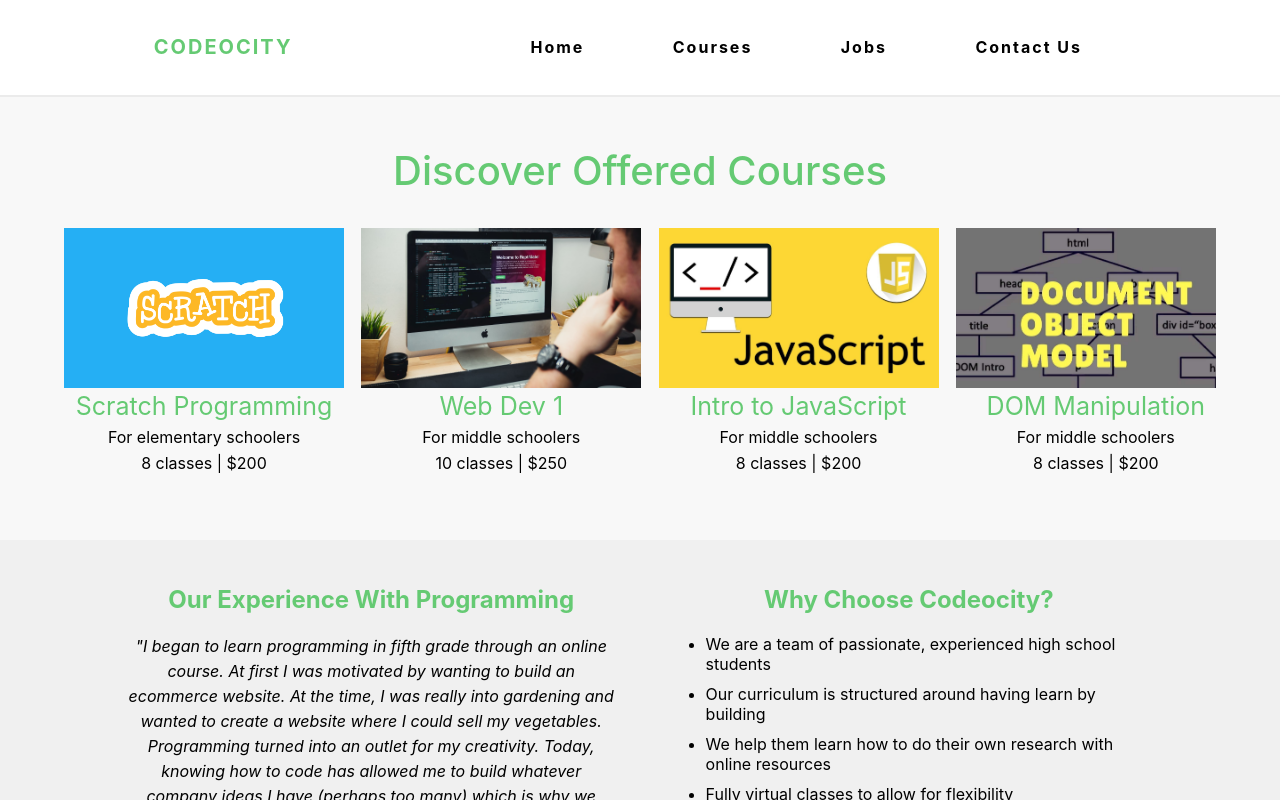
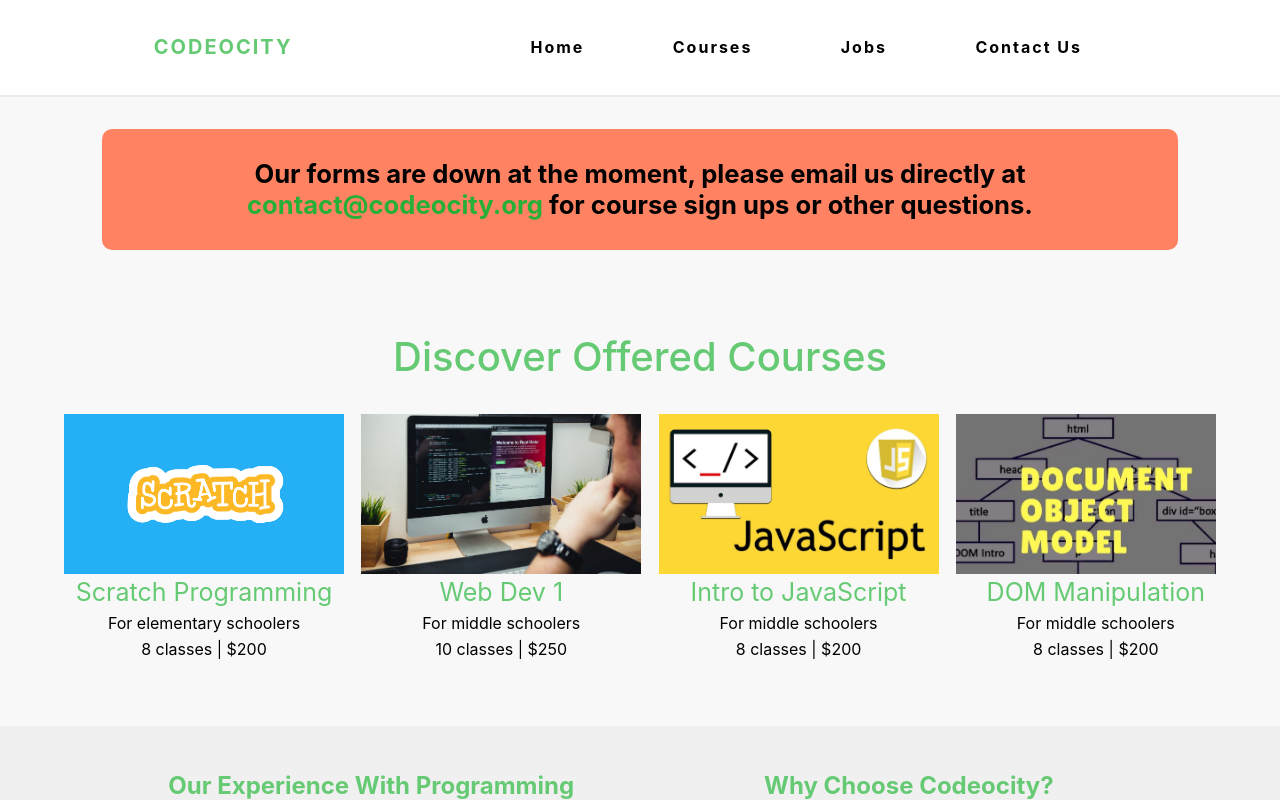
Before and after one commit to yxli001/Codeocity, a React (Create React App) app in the folder frontend/: page / in a window 1280 px wide. Built offline with nearby package versions, Linux system fonts and the light colour scheme.

Commit message:
add forms down banner

```diff
--- a/frontend/src/App.js
+++ b/frontend/src/App.js
@@ -12,6 +12,7 @@ import NotFound from "./pages/NotFound/NotFound";
 import CourseSignup from "./pages/courses/course-signup/CourseSignup";
 import { useState } from "react";
 import PaymentReminder from "./pages/Payment-Reminder/PaymentReminder";
+import FormDownBanner from "./components/FormDownBanner/FormDownBanner";
 // Yixuan: forms, second page, home page
 // Brian: navbar, courses, and meet the team
 
@@ -24,6 +25,7 @@ function App() {
             <div className="navbar">
                 <Navbar />
             </div>
+            <FormDownBanner />
             <Routes>
                 <Route path="/" element={<Home />} />
                 <Route path="/courses" element={<Courses />} />
--- /dev/null
+++ b/frontend/src/components/FormDownBanner/FormDownBanner.css
@@ -0,0 +1,16 @@
+.form-down-banner-container {
+    width: 80%;
+    margin: 2rem auto;
+    padding: 1% 2%;
+    background-color: #ff8363;
+    display: flex;
+    justify-content: center;
+    align-items: center;
+    text-align: center;
+    font-size: 0.8rem;
+    border-radius: 10px;
+}
+
+.form-down-banner-text-highlight {
+    color: rgb(39, 175, 57);
+}
--- /dev/null
+++ b/frontend/src/components/FormDownBanner/FormDownBanner.js
@@ -0,0 +1,18 @@
+import React from "react";
+import "./FormDownBanner.css";
+
+const FormDownBanner = () => {
+    return (
+        <div className="form-down-banner-container">
+            <h1 className="form-down-banner-text">
+                Our forms are down at the moment, please email us directly at{" "}
+                <span className="form-down-banner-text-highlight">
+                    contact@codeocity.org
+                </span>{" "}
+                for course sign ups or other questions.{" "}
+            </h1>
+        </div>
+    );
+};
+
+export default FormDownBanner;
```
